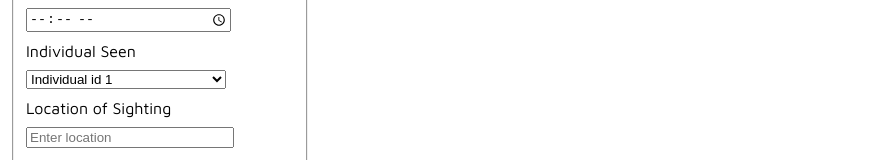
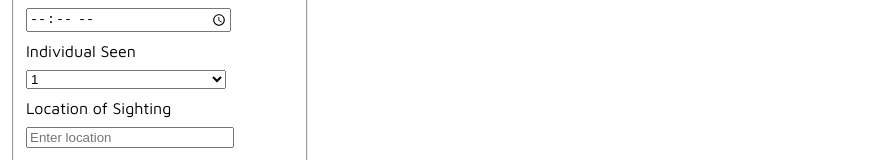
Before and after one commit to lisaleegithub/animals-project, a React (Create React App) app in the folder client/: page / in a window 1280 px wide. Shown: the part 253-413 px from the top of the page, without its empty margins (0-891 px from the left). Built offline with nearby package versions, Linux system fonts and the light colour scheme; no server answers.

Commit message:
Rename components.

```diff
--- a/client/src/App.js
+++ b/client/src/App.js
@@ -1,11 +1,11 @@
 import './App.css';
-import SightingList from './components/SightingList';
+import Sighting from './components/Sighting';
 
 function App() {
   return (
     <div className="App">
       <h1>Endangered Animals Sighting Tracker</h1>
-      <SightingList />
+      <Sighting />
     </div>
   );
 }
--- a/client/src/components/SightingList.js
+++ b/client/src/components/Sighting.js
@@ -1,8 +1,8 @@
 import { useState, useEffect } from "react";
-import AddSight from "./AddSight";
+import SightingForm from "./SightingForm";
 
-function SightingList() {
-    const [sighting, setSighting] = useState([]);
+function Sighting() {
+    const [sightings, setSightings] = useState([]);
 
     useEffect(() => {
         fetch("http://localhost:5005/sightings")
@@ -10,18 +10,17 @@ function SightingList() {
         .then(sightings =>{
             for (let index in sightings){
                if( index !== "3"){
-                   setSighting(sightings);
+                setSightings(sightings);
                }
             };
         })
 
     }, []);
 
-    // // to show list of sightings
-    // const addSighting = (newSighting) => {
-    //     //console.log(newSighting);
-    //     setSighting((sightings) => [...sightings, newSighting]);
-    // }
+    // to show list of sightings after adding
+    const addSighting = (newSighting) => {
+        setSightings((sightings) => [...sightings, newSighting]);
+    }
 
     // to formate date and time
     function formatDateTime(input) {
@@ -41,12 +40,12 @@ function SightingList() {
     return (
       <div className="sightings">
         <div className="form-column">
-            <AddSight />
+            <SightingForm AddSight={addSighting}/>
         </div>
         <div className="list-column">
             <h2> List of Sightings </h2>
             <ul>
-                {sighting.map((sighting, index) =>
+                {sightings.map((sighting, index) =>
                     <li key={index}> Date{'&'}Time: {formatDateTime(sighting.datetime)} <br/>
                     Saw{' '}{sighting.nickname}{' '}at{' '}{sighting.location}{' '}looking{' '}{boolToString(sighting.healthy)}
                     </li>)}
@@ -57,4 +56,4 @@ function SightingList() {
     );
   }
 
-  export default SightingList;
+  export default Sighting;
--- a/client/src/components/AddSight.js
+++ b/client/src/components/SightingForm.js
@@ -1,6 +1,6 @@
 import { useState } from "react";
 
-const AddSight = (props) => {
+const SightingForm = (props) => {
     const [sighting, setSighting] = useState({
         date: "", //date
         time: "", //time
@@ -43,7 +43,7 @@ const AddSight = (props) => {
 
     //A function to handle the post request
     const postSighting = (newSighting) => {
-        return fetch('http://localhost:5005/api/animals', {
+        return fetch('http://localhost:5005/animals', {
         method: 'POST',
         headers: {'Content-Type': 'application/json'},
         body: JSON.stringify(newSighting)
@@ -51,7 +51,7 @@ const AddSight = (props) => {
           return response.json()
       }).then((data) => {
         console.log("From the post ", data);
-        // props.addStudent(data);
+        props.AddSight(data);
     });
     }
 
@@ -67,7 +67,7 @@ const AddSight = (props) => {
         e.preventDefault();
         setSighting(sighting); // set usestate for the form
         postSighting(sighting); // make the post request to the db
-        // props.addAnimals(sighting); // sent the new sighting to the parent
+        props.AddSight(sighting); // sent the new sighting to the parent
         setSighting(emptySighting); // clear the fields
 
     };
@@ -99,12 +99,12 @@ const AddSight = (props) => {
 
                 <label>Individual Seen</label>
                 <select value={sighting.individualid} required onChange={handleIndividualidChange}>
-                    <option value="individualid1">Individual id 1</option>
-                    <option value="individualid2">Individual id 2</option>
-                    <option value="individualid3">Individual id 3</option>
-                    <option value="individualid4">Individual id 4</option>
-                    <option value="individualid5">Individual id 5</option>
-                    <option value="individualid6">Individual id 6</option>
+                    <option value="individualid1">1</option>
+                    <option value="individualid2">2</option>
+                    <option value="individualid3">3</option>
+                    <option value="individualid4">4</option>
+                    <option value="individualid5">5</option>
+                    <option value="individualid6">6</option>
                 </select>
 
                 <label>Location of Sighting</label>
@@ -139,4 +139,4 @@ const AddSight = (props) => {
     );
 };
 
-export default AddSight;
+export default SightingForm;
```
